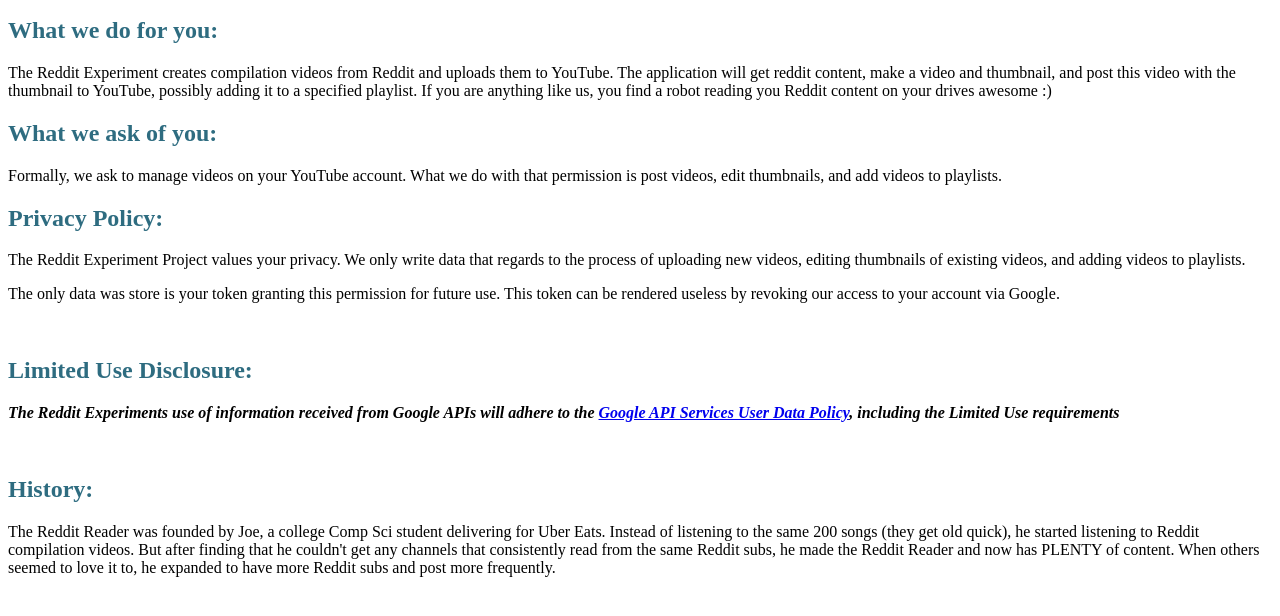
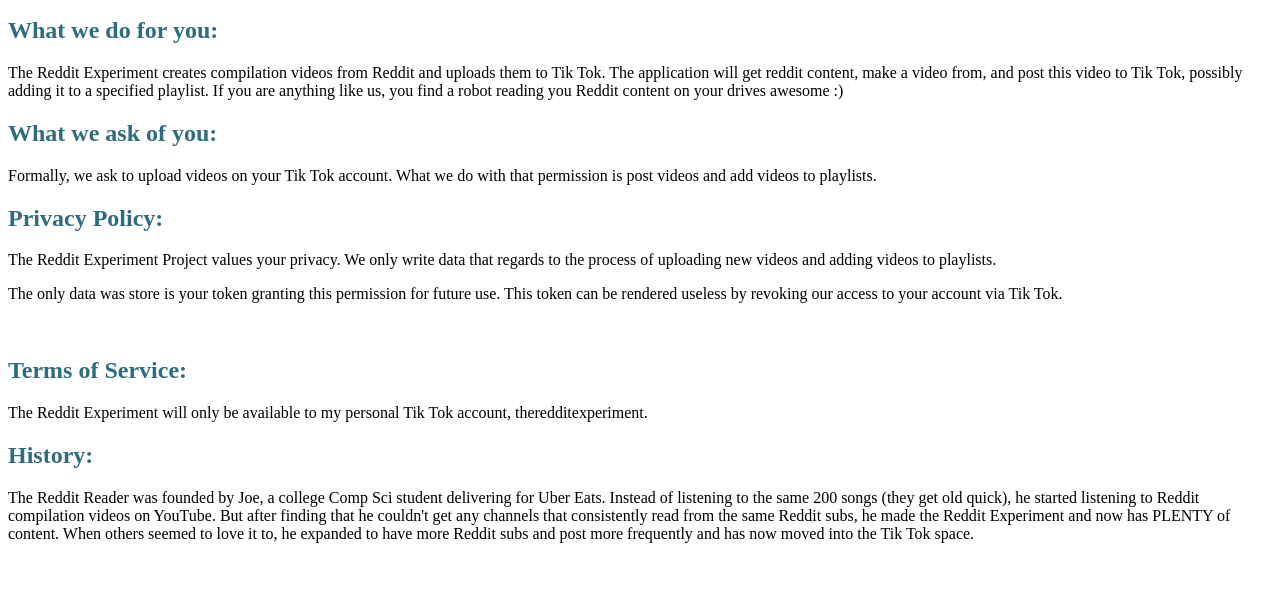
Before and after one commit to jaw0608/redditexperiment, a plain HTML site: page index.html in a window 1280 px wide. Shown: the part 332-948 px from the top of the page. Drawn offline with Linux system fonts and the light colour scheme.

Commit message:
Update index.html

```diff
--- a/index.html
+++ b/index.html
@@ -1,16 +1,15 @@
 <h2 style="color: #2e6c80;"><img src="https://i.imgur.com/xqV7E8P.jpg" alt="" width="571" height="321" /></h2>
 <h2 style="color: #2e6c80;">What we do for you:</h2>
-<p>The Reddit Experiment creates compilation videos from Reddit and uploads them to YouTube. The application will get reddit content, make a video and thumbnail, and post this video with the thumbnail to YouTube, possibly adding it to a specified playlist. If you are anything like us, you find a robot reading you Reddit content on your drives awesome :)</p>
+<p>The Reddit Experiment creates compilation videos from Reddit and uploads them to Tik Tok. The application will get reddit content, make a video from, and post this video to Tik Tok, possibly adding it to a specified playlist. If you are anything like us, you find a robot reading you Reddit content on your drives awesome :)</p>
 <h2 style="color: #2e6c80;">What we ask of you:</h2>
-<p>Formally, we ask to manage videos on your YouTube account. What we do with that permission is post videos, edit thumbnails, and add videos to playlists.</p>
-<h2 style="color: #2e6c80;">Privacy Policy:</h2>
-<p><span style="font-weight: 400;">The Reddit Experiment Project values your privacy. We only write data that regards to the process of uploading new videos, editing thumbnails of existing videos, and adding videos to playlists.&nbsp;</span></p>
-<p><span style="font-weight: 400;">The only data was store is your token granting this permission for future use. This token can be rendered useless by revoking our access to your account via Google.&nbsp;</span></p>
+<p>Formally, we ask to upload videos on your Tik Tok account. What we do with that permission is post videos and add videos to playlists.</p>
+<h2 id="Privacy" style="color: #2e6c80;">Privacy Policy:</h2>
+<p><span style="font-weight: 400;">The Reddit Experiment Project values your privacy. We only write data that regards to the process of uploading new videos and adding videos to playlists.&nbsp;</span></p>
+<p><span style="font-weight: 400;">The only data was store is your token granting this permission for future use. This token can be rendered useless by revoking our access to your account via Tik Tok.&nbsp;</span></p>
 <p>&nbsp;</p>
-<h2 style="color: #2e6c80;">Limited Use Disclosure:</h2>
-<p><strong><em>The Reddit Experiments use of information received from Google APIs will adhere to the <a href="https://developers.google.com/terms/api-services-user-data-policy#additional_requirements_for_specific_api_scopes">Google API Services User Data Policy</a>, including the Limited Use requirements</em></strong></p>
-<p>&nbsp;</p>
+<h2 style="color: #2e6c80;">Terms of Service:</h2>
+<p>The Reddit Experiment will only be available to my personal Tik Tok account, theredditexperiment.</p>
 <h2 style="color: #2e6c80;">History:</h2>
-<p>The Reddit Reader was founded by Joe, a college Comp Sci student delivering for Uber Eats. Instead of listening to the same 200 songs (they get old quick), he started listening to Reddit compilation videos. But after finding that he couldn't get any channels that consistently read from the same Reddit subs, he made the Reddit Reader and now has PLENTY of content. When others seemed to love it to, he expanded to have more Reddit subs and post more frequently.&nbsp;</p>
+<p>The Reddit Reader was founded by Joe, a college Comp Sci student delivering for Uber Eats. Instead of listening to the same 200 songs (they get old quick), he started listening to Reddit compilation videos on YouTube. But after finding that he couldn't get any channels that consistently read from the same Reddit subs, he made the Reddit Experiment and now has PLENTY of content. When others seemed to love it to, he expanded to have more Reddit subs and post more frequently and has now moved into the Tik Tok space.&nbsp;</p>
 <p>&nbsp; &nbsp; &nbsp; &nbsp; &nbsp; &nbsp; &nbsp;</p>
 <p>&nbsp;</p>
```
